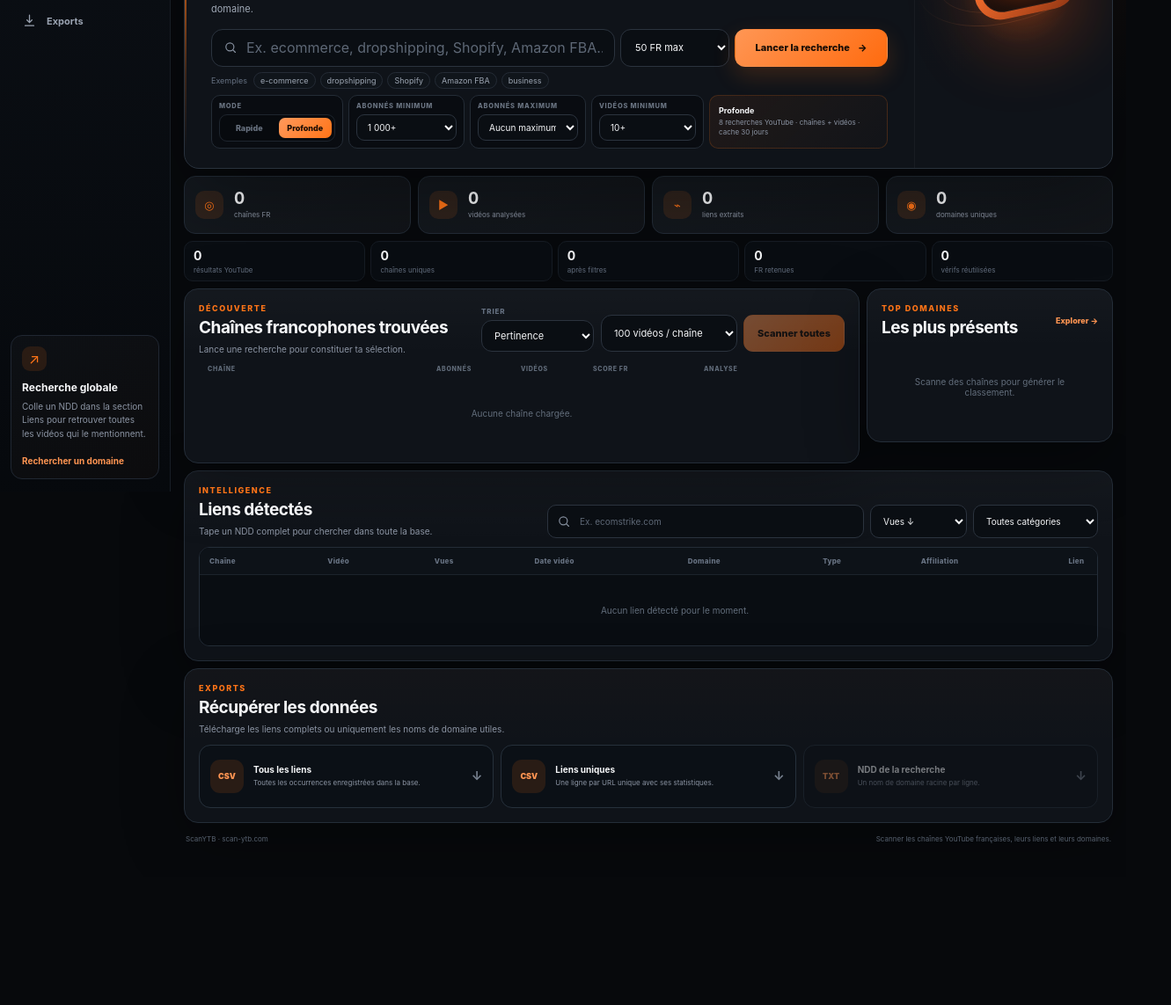
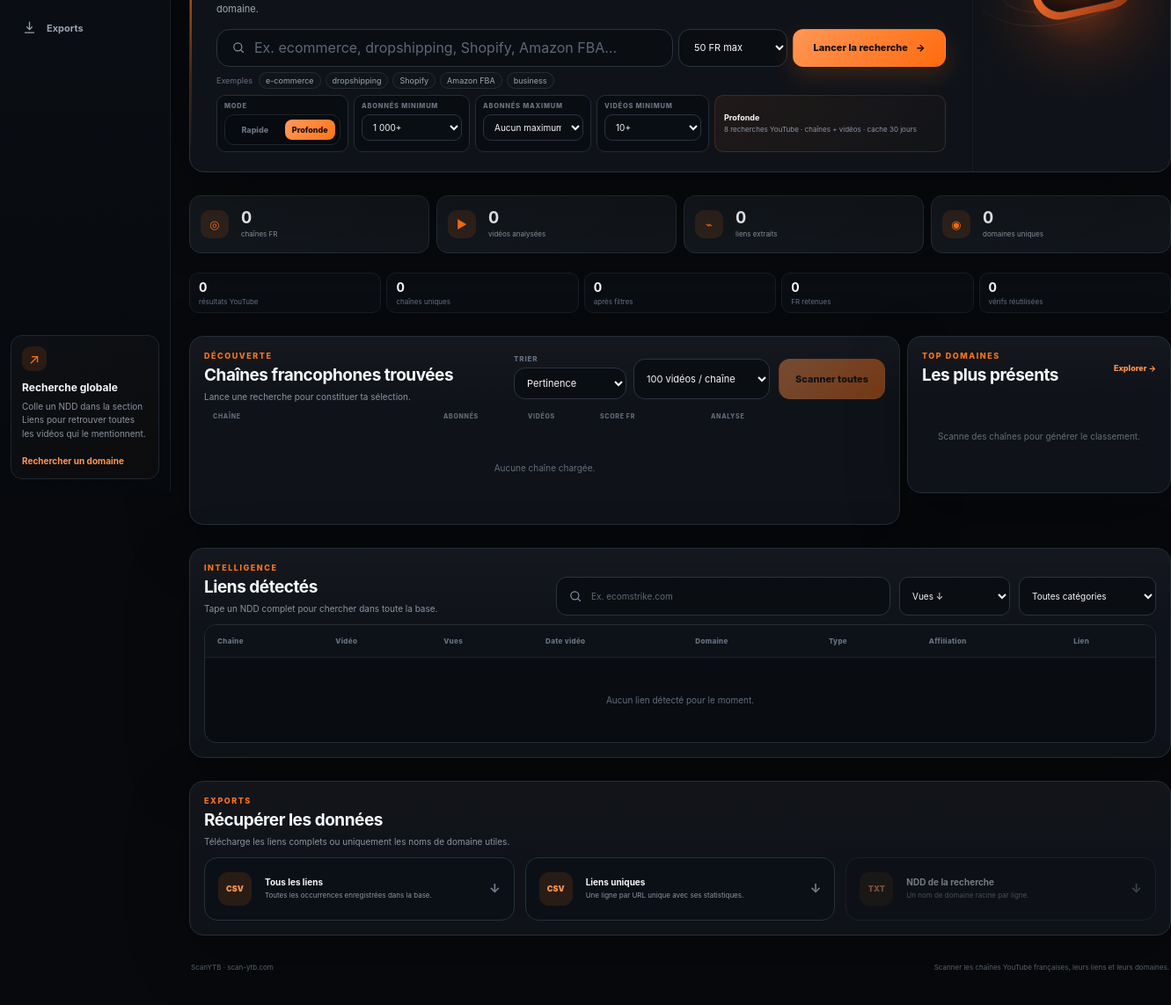
Before and after one commit to Echeckt/scanyoutbe, a website: page public/index.html in a window 1280 px wide. Shown: the part 241-1384 px from the top of the page at 88% size, 1331 px wide, since content can reach past the window. Before the commit the page ends 1238 px from the top, so only its background shows below. Drawn offline with Linux system fonts and the light colour scheme; no server answers.

Commit message:
Add files via upload

```diff
--- a/public/styles.css
+++ b/public/styles.css
@@ -39,7 +39,7 @@ button, a { -webkit-tap-highlight-color: transparent; }
 a { color: inherit; }
 svg { width: 1em; height: 1em; fill: none; stroke: currentColor; stroke-width: 1.8; stroke-linecap: round; stroke-linejoin: round; }
 
-.app-shell { min-height: 100vh; display: grid; grid-template-columns: 214px minmax(0, 1fr); }
+.app-shell { min-height: 100vh; display: grid; grid-template-columns: 214px minmax(0, 1fr); column-gap: 6px; }
 .sidebar {
   position: fixed;
   inset: 0 auto 0 0;
@@ -47,7 +47,7 @@ svg { width: 1em; height: 1em; fill: none; stroke: currentColor; stroke-width: 1
   width: 214px;
   display: flex;
   flex-direction: column;
-  padding: 22px 14px 18px;
+  padding: 26px 16px 22px;
   border-right: 1px solid var(--border-soft);
   background: linear-gradient(180deg, rgba(12, 16, 22, .98), rgba(6, 9, 13, .98));
 }
@@ -61,7 +61,7 @@ svg { width: 1em; height: 1em; fill: none; stroke: currentColor; stroke-width: 1
 .brand-copy strong { display: block; font-size: 15px; letter-spacing: -.02em; }
 .brand-copy small { display: block; margin-top: 2px; color: var(--muted-2); font-size: 10px; }
 
-.side-nav { display: grid; gap: 5px; }
+.side-nav { display: grid; gap: 8px; margin-top: 8px; }
 .nav-item {
   display: flex; align-items: center; gap: 11px; min-height: 42px; padding: 0 12px;
   border: 1px solid transparent; border-radius: 12px; color: #9aa3b1; text-decoration: none;
@@ -73,7 +73,7 @@ svg { width: 1em; height: 1em; fill: none; stroke: currentColor; stroke-width: 1
 .nav-item.active svg { color: var(--orange); }
 
 .sidebar-note {
-  margin-top: auto; padding: 14px; border: 1px solid var(--border); border-radius: 15px;
+  margin-top: auto; padding: 18px 16px; border: 1px solid var(--border); border-radius: 18px;
   background: linear-gradient(145deg, rgba(255,255,255,.025), rgba(255,116,23,.025));
 }
 .sidebar-note .mini-icon { display: grid; place-items: center; width: 28px; height: 28px; margin-bottom: 11px; border-radius: 9px; color: var(--orange); background: var(--orange-soft); }
@@ -83,8 +83,8 @@ svg { width: 1em; height: 1em; fill: none; stroke: currentColor; stroke-width: 1
 
 .workspace { grid-column: 2; min-width: 0; }
 .topbar {
-  position: sticky; top: 0; z-index: 24; height: 72px; display: flex; align-items: center; justify-content: space-between; gap: 16px;
-  padding: 0 24px; border-bottom: 1px solid rgba(255,255,255,.055); background: rgba(7, 9, 12, .78); backdrop-filter: blur(18px);
+  position: sticky; top: 0; z-index: 24; height: 78px; display: flex; align-items: center; justify-content: space-between; gap: 18px;
+  padding: 0 28px; border-bottom: 1px solid rgba(255,255,255,.055); background: rgba(7, 9, 12, .78); backdrop-filter: blur(18px);
 }
 .top-search {
   width: min(640px, 65vw); min-height: 40px; display: flex; align-items: center; gap: 10px; padding: 0 12px;
@@ -97,18 +97,20 @@ kbd { padding: 4px 7px; border: 1px solid #242c37; border-radius: 7px; backgroun
 .quiet-link { color: var(--muted); text-decoration: none; font-size: 11px; font-weight: 700; }
 .quiet-link:hover { color: white; }
 
-.content { width: min(1540px, calc(100% - 40px)); margin: 22px auto 48px; }
+.content { width: min(1560px, calc(100% - 52px)); margin: 28px auto 56px; display: grid; gap: 18px; }
 .panel {
   border: 1px solid var(--border); border-radius: var(--radius); background: linear-gradient(180deg, rgba(255,255,255,.015), transparent), var(--panel); box-shadow: var(--shadow);
 }
 
-.hero-card { position: relative; min-height: 360px; display: grid; grid-template-columns: minmax(0, 1.55fr) minmax(290px, .65fr); overflow: hidden; }
-.hero-copy { position: relative; z-index: 2; padding: 34px 36px 30px; }
+.metrics + .telemetry { margin-top: -4px; }
+
+.hero-card { position: relative; min-height: 382px; display: grid; grid-template-columns: minmax(0, 1.55fr) minmax(310px, .68fr); overflow: hidden; }
+.hero-copy { position: relative; z-index: 2; padding: 42px 44px 38px; }
 .eyebrow { color: var(--orange); font-size: 9px; font-weight: 850; letter-spacing: .17em; text-transform: uppercase; }
 .hero-copy > h1 { margin: 9px 0 0; color: #cfd4dc; font-size: 13px; font-weight: 730; letter-spacing: -.01em; }
-.hero-title { max-width: 760px; margin: 7px 0 12px; font-size: clamp(34px, 4vw, 58px); line-height: .98; letter-spacing: -.045em; }
+.hero-title { max-width: 780px; margin: 10px 0 16px; font-size: clamp(36px, 4vw, 58px); line-height: 1.01; letter-spacing: -.045em; }
 .hero-title span { color: var(--orange-2); }
-.hero-copy > p { max-width: 730px; margin: 0; color: #a5adba; font-size: 13px; line-height: 1.65; }
+.hero-copy > p { max-width: 760px; margin: 0; color: #a5adba; font-size: 14px; line-height: 1.75; }
 
 .hero-visual { position: relative; min-height: 100%; border-left: 1px solid rgba(255,255,255,.04); background: radial-gradient(circle at 55% 45%, rgba(255,116,23,.24), transparent 28%), linear-gradient(145deg, rgba(255,116,23,.05), transparent 55%); }
 .hero-visual::after { content: ""; position: absolute; inset: 0; background: linear-gradient(90deg, var(--panel), transparent 30%); pointer-events: none; }
@@ -125,20 +127,20 @@ kbd { padding: 4px 7px; border: 1px solid #242c37; border-radius: 7px; backgroun
 .visual-label { position: absolute; z-index: 3; right: 28px; bottom: 26px; width: 180px; color: #cdd2da; font-size: 10px; line-height: 1.45; text-align: right; }
 .visual-label span { display: inline-block; width: 28px; height: 1px; margin: 0 8px 3px 0; background: var(--orange); }
 
-.discover-form { margin-top: 22px; }
-.search-main-row { display: grid; grid-template-columns: minmax(0, 1fr) 132px auto; gap: 8px; }
+.discover-form { margin-top: 28px; }
+.search-main-row { display: grid; grid-template-columns: minmax(0, 1fr) 146px auto; gap: 12px; }
 .search-field, .filter-search { display: flex; align-items: center; gap: 10px; border: 1px solid #2b333e; background: #0a0e13; }
-.search-field { min-height: 48px; padding: 0 13px; border-radius: 13px; }
+.search-field { min-height: 54px; padding: 0 16px; border-radius: 15px; }
 .search-field svg, .filter-search svg { flex: 0 0 auto; width: 16px; height: 16px; color: #8791a0; }
 .search-field input, .filter-search input { min-width: 0; width: 100%; padding: 0; border: 0; outline: 0; background: transparent; color: white; }
 input::placeholder { color: #5e6876; }
 select, input { color: var(--text); }
 select {
-  width: 100%; border: 1px solid #2b333e; border-radius: 12px; outline: 0; background: #0a0e13; padding: 11px 12px; font-size: 11px;
+  width: 100%; border: 1px solid #2b333e; border-radius: 13px; outline: 0; background: #0a0e13; padding: 12px 13px; font-size: 11px;
 }
 select:focus, .search-field:focus-within, .filter-search:focus-within { border-color: rgba(255,116,23,.58); box-shadow: 0 0 0 3px rgba(255,116,23,.08); }
 
-.button { display: inline-flex; align-items: center; justify-content: center; gap: 9px; min-height: 42px; padding: 0 15px; border-radius: 11px; border: 1px solid transparent; cursor: pointer; text-decoration: none; font-weight: 790; font-size: 11px; transition: .18s ease; }
+.button { display: inline-flex; align-items: center; justify-content: center; gap: 9px; min-height: 46px; padding: 0 18px; border-radius: 13px; border: 1px solid transparent; cursor: pointer; text-decoration: none; font-weight: 790; font-size: 11px; transition: .18s ease; }
 .button:hover { transform: translateY(-1px); }
 .button.primary { color: #160c05; background: linear-gradient(135deg, #ff9654, #ff6b0f); box-shadow: 0 10px 26px rgba(255,116,23,.18); }
 .button.secondary { color: #d8dce3; background: #10151b; border-color: #29313c; }
@@ -146,36 +148,36 @@ select:focus, .search-field:focus-within, .filter-search:focus-within { border-c
 .button.small { min-height: 36px; padding: 0 12px; font-size: 10px; }
 .button:disabled { opacity: .42; cursor: not-allowed; transform: none; box-shadow: none; }
 
-.quick-queries { display: flex; align-items: center; flex-wrap: wrap; gap: 6px; margin-top: 9px; }
+.quick-queries { display: flex; align-items: center; flex-wrap: wrap; gap: 8px; margin-top: 14px; }
 .quick-queries > span { margin-right: 2px; color: var(--muted-2); font-size: 9px; }
 .quick-queries button { padding: 4px 8px; border: 1px solid #242b35; border-radius: 999px; background: #10151b; color: #9ca5b2; font-size: 9px; cursor: pointer; }
 .quick-queries button:hover { color: white; border-color: #3a4654; }
 
-.search-options-row { display: grid; grid-template-columns: 170px 150px 145px minmax(220px, 1fr); gap: 8px; margin-top: 12px; }
-.option-group { min-width: 0; padding: 9px 10px; border: 1px solid #202731; border-radius: 12px; background: rgba(7,10,14,.62); }
-.option-label { display: block; margin-bottom: 6px; color: #697381; font-size: 8px; font-weight: 850; letter-spacing: .1em; text-transform: uppercase; }
+.search-options-row { display: grid; grid-template-columns: 180px 165px 165px 165px minmax(220px, 1fr); gap: 12px; margin-top: 18px; }
+.option-group { min-width: 0; padding: 12px 13px; border: 1px solid #202731; border-radius: 14px; background: rgba(7,10,14,.62); }
+.option-label { display: block; margin-bottom: 8px; color: #697381; font-size: 8px; font-weight: 850; letter-spacing: .1em; text-transform: uppercase; }
 .option-group select { padding: 8px 9px; border-radius: 9px; font-size: 10px; }
-.mode-switch { display: grid; grid-template-columns: repeat(2, 1fr); gap: 3px; padding: 3px; border-radius: 9px; background: #070a0e; border: 1px solid #1e252e; }
-.mode-btn { border: 0; border-radius: 7px; padding: 7px 8px; background: transparent; color: #697381; font-size: 9px; font-weight: 780; cursor: pointer; }
+.mode-switch { display: grid; grid-template-columns: repeat(2, 1fr); gap: 5px; padding: 5px; border-radius: 11px; background: #070a0e; border: 1px solid #1e252e; }
+.mode-btn { border: 0; border-radius: 8px; padding: 9px 10px; background: transparent; color: #697381; font-size: 9px; font-weight: 780; cursor: pointer; }
 .mode-btn.active { color: #1a0c04; background: linear-gradient(135deg, #ff995c, #ff7417); }
-.deep-hint { display: flex; flex-direction: column; justify-content: center; padding: 9px 12px; border: 1px solid rgba(255,116,23,.18); border-radius: 12px; background: linear-gradient(135deg, rgba(255,116,23,.07), rgba(255,116,23,.015)); }
+.deep-hint { display: flex; flex-direction: column; justify-content: center; padding: 14px 16px; border: 1px solid rgba(255,116,23,.18); border-radius: 14px; background: linear-gradient(135deg, rgba(255,116,23,.07), rgba(255,116,23,.015)); }
 .deep-hint strong { font-size: 10px; }
 .deep-hint span { margin-top: 4px; color: var(--muted); font-size: 9px; line-height: 1.45; }
 
-.metrics { display: grid; grid-template-columns: repeat(4, minmax(0, 1fr)); gap: 10px; margin: 12px 0; }
-.metric-card { display: flex; align-items: center; gap: 12px; min-height: 84px; padding: 15px 16px; border: 1px solid var(--border); border-radius: 15px; background: linear-gradient(145deg, rgba(255,255,255,.018), rgba(255,116,23,.012)), var(--panel); }
+.metrics { display: grid; grid-template-columns: repeat(4, minmax(0, 1fr)); gap: 14px; margin: 0; }
+.metric-card { display: flex; align-items: center; gap: 14px; min-height: 96px; padding: 18px 20px; border: 1px solid var(--border); border-radius: 18px; background: linear-gradient(145deg, rgba(255,255,255,.018), rgba(255,116,23,.012)), var(--panel); }
 .metric-icon { width: 38px; height: 38px; flex: 0 0 auto; display: grid; place-items: center; border-radius: 12px; color: var(--orange); background: var(--orange-soft); font-size: 15px; }
 .metric-card strong { display: block; font-size: 22px; line-height: 1; letter-spacing: -.035em; font-variant-numeric: tabular-nums; }
 .metric-card small { display: block; margin-top: 6px; color: var(--muted); font-size: 9px; }
 
-.telemetry { display: grid; grid-template-columns: repeat(5, minmax(0, 1fr)); gap: 8px; margin: 0 0 12px; }
-.telemetry > div { padding: 10px 12px; border: 1px solid var(--border-soft); border-radius: 12px; background: #0a0e13; }
+.telemetry { display: grid; grid-template-columns: repeat(5, minmax(0, 1fr)); gap: 12px; margin: 0; }
+.telemetry > div { padding: 13px 14px; border: 1px solid var(--border-soft); border-radius: 14px; background: #0a0e13; }
 .telemetry strong { display: block; font-size: 15px; }
 .telemetry span { display: block; margin-top: 3px; color: var(--muted-2); font-size: 8px; }
 
-.dashboard-grid { display: grid; grid-template-columns: minmax(0, 1.75fr) minmax(280px, .58fr); gap: 12px; align-items: start; }
-.discovery-panel, .domains-panel, .links-panel, .exports-panel { padding: 20px; }
-.section-head { display: flex; align-items: flex-end; justify-content: space-between; gap: 16px; margin-bottom: 14px; }
+.dashboard-grid { display: grid; grid-template-columns: minmax(0, 1.72fr) minmax(300px, .62fr); gap: 18px; align-items: start; }
+.discovery-panel, .domains-panel, .links-panel, .exports-panel { padding: 24px; }
+.section-head { display: flex; align-items: flex-end; justify-content: space-between; gap: 18px; margin-bottom: 18px; }
 .section-head.compact { align-items: center; }
 h2 { margin: 5px 0 0; font-size: 19px; letter-spacing: -.025em; }
 .muted { margin: 6px 0 0; color: var(--muted); font-size: 10px; line-height: 1.5; }
@@ -185,23 +187,23 @@ h2 { margin: 5px 0 0; font-size: 19px; letter-spacing: -.025em; }
 .sort-control { display: flex; flex-direction: column; gap: 5px; }
 .sort-control > span { color: var(--muted-2); font-size: 8px; font-weight: 820; text-transform: uppercase; letter-spacing: .1em; }
 .sort-control select { width: 128px; padding: 9px 10px; }
-.bulk-actions { display: flex; gap: 7px; }
+.bulk-actions { display: flex; gap: 10px; }
 .bulk-actions select { width: 155px; padding: 9px 10px; }
 
-.bulk-progress { margin: 0 0 13px; padding: 10px 12px; border: 1px solid #232b35; border-radius: 11px; background: #0a0e13; }
+.bulk-progress { margin: 0 0 16px; padding: 14px 15px; border: 1px solid #232b35; border-radius: 13px; background: #0a0e13; }
 .bulk-progress-top { display: flex; justify-content: space-between; gap: 12px; margin-bottom: 7px; color: var(--muted); font-size: 9px; }
 .bulk-progress-top strong { color: #e3e7ed; }
 .progress-track { height: 5px; border-radius: 99px; overflow: hidden; background: #1b222b; }
 .progress-bar { width: 0; height: 100%; border-radius: inherit; background: linear-gradient(90deg, #ff5d0a, #ff9b57); transition: width .25s ease; }
 
 .channel-table-head { display: grid; grid-template-columns: minmax(0, 1fr) auto; gap: 12px; padding: 0 12px 8px; color: #5f6978; font-size: 8px; font-weight: 800; letter-spacing: .08em; text-transform: uppercase; }
-.channel-list { display: grid; gap: 6px; }
-.channel-card { display: grid; grid-template-columns: 46px minmax(0, 1fr) auto; align-items: center; gap: 12px; padding: 10px 11px; border: 1px solid #1f2730; border-radius: 13px; background: #0a0e13; transition: .16s ease; }
+.channel-list { display: grid; gap: 10px; }
+.channel-card { display: grid; grid-template-columns: 46px minmax(0, 1fr) auto; align-items: center; gap: 14px; padding: 14px 15px; border: 1px solid #1f2730; border-radius: 16px; background: #0a0e13; transition: .16s ease; }
 .channel-card:hover { transform: translateY(-1px); border-color: #303b48; background: #0c1117; }
 .avatar { width: 46px; height: 46px; border-radius: 13px; object-fit: cover; background: #151b22; }
 .channel-info { min-width: 0; }
 .channel-name { overflow: hidden; text-overflow: ellipsis; white-space: nowrap; font-size: 12px; font-weight: 820; }
-.channel-meta { display: flex; align-items: center; flex-wrap: wrap; gap: 5px 9px; margin-top: 5px; color: #7f8997; font-size: 9px; }
+.channel-meta { display: flex; align-items: center; flex-wrap: wrap; gap: 7px 10px; margin-top: 7px; color: #7f8997; font-size: 9px; }
 .channel-meta strong { color: #c2c9d3; }
 .channel-meta a { color: #8e98a6; }
 .channel-meta a:hover { color: var(--orange-2); }
@@ -212,8 +214,8 @@ h2 { margin: 5px 0 0; font-size: 19px; letter-spacing: -.025em; }
 .channel-actions { display: flex; align-items: center; gap: 7px; }
 .scan-select { width: 92px; padding: 8px; border-radius: 9px; font-size: 9px; }
 
-.domain-list { display: grid; gap: 2px; }
-.domain-row { display: grid; grid-template-columns: 28px minmax(0, 1fr) auto; align-items: center; gap: 8px; padding: 9px 0; border-bottom: 1px solid #1c232c; }
+.domain-list { display: grid; gap: 6px; }
+.domain-row { display: grid; grid-template-columns: 30px minmax(0, 1fr) auto; align-items: center; gap: 10px; padding: 12px 0; border-bottom: 1px solid #1c232c; }
 .domain-row:last-child { border-bottom: 0; }
 .domain-rank { width: 25px; height: 25px; display: grid; place-items: center; border-radius: 8px; color: #798391; background: #151b22; font-size: 9px; font-weight: 850; }
 .domain-row:nth-child(-n+3) .domain-rank { color: var(--orange); background: var(--orange-soft); }
@@ -222,16 +224,16 @@ h2 { margin: 5px 0 0; font-size: 19px; letter-spacing: -.025em; }
 .domain-sub { margin-top: 2px; color: var(--muted-2); font-size: 8px; }
 .domain-count { color: #aab2be; font-size: 9px; font-weight: 800; }
 
-.links-panel { margin-top: 12px; scroll-margin-top: 88px; }
+.links-panel { margin-top: 0; scroll-margin-top: 88px; }
 .links-head { align-items: flex-end; }
-.filters { display: grid; grid-template-columns: minmax(230px, 360px) 110px 142px; gap: 7px; }
-.filter-search { min-height: 38px; padding: 0 10px; border-radius: 10px; }
+.filters { display: grid; grid-template-columns: minmax(260px, 380px) 126px 156px; gap: 10px; }
+.filter-search { min-height: 44px; padding: 0 13px; border-radius: 12px; }
 .filter-search input { font-size: 10px; }
 .filters select { padding: 9px 10px; border-radius: 10px; font-size: 10px; }
-.table-wrap { overflow: auto; border: 1px solid #1f2730; border-radius: 12px; background: #090d12; }
+.table-wrap { overflow: auto; border: 1px solid #1f2730; border-radius: 14px; background: #090d12; }
 table { width: 100%; min-width: 1080px; border-collapse: collapse; font-size: 9px; }
-th { position: sticky; top: 0; z-index: 2; padding: 10px 11px; background: #0c1117; color: #687383; text-align: left; font-size: 8px; font-weight: 800; letter-spacing: .04em; }
-td { max-width: 290px; padding: 10px 11px; border-top: 1px solid #1c232c; color: #aeb6c1; }
+th { position: sticky; top: 0; z-index: 2; padding: 13px 14px; background: #0c1117; color: #687383; text-align: left; font-size: 8px; font-weight: 800; letter-spacing: .04em; }
+td { max-width: 290px; padding: 13px 14px; border-top: 1px solid #1c232c; color: #aeb6c1; vertical-align: middle; }
 tbody tr:hover td { background: rgba(255,255,255,.012); }
 td a { color: #dfe3e9; text-decoration: none; }
 td a:hover { color: var(--orange-2); }
@@ -243,11 +245,11 @@ td a:hover { color: var(--orange-2); }
 .badge.high { color: #ff9c5f; background: rgba(255,116,23,.1); }
 .badge.possible { color: #ffd06a; background: rgba(255,208,106,.08); }
 .badge.low { color: #7de0aa; background: rgba(70,216,144,.08); }
-.empty-state, .empty-cell { padding: 34px 12px; color: #626d7b; font-size: 10px; text-align: center; }
+.empty-state, .empty-cell { padding: 42px 16px; color: #626d7b; font-size: 10px; text-align: center; }
 
-.exports-panel { margin-top: 12px; }
-.export-grid { display: grid; grid-template-columns: repeat(3, minmax(0, 1fr)); gap: 8px; }
-.export-card { min-width: 0; min-height: 78px; display: grid; grid-template-columns: 38px minmax(0, 1fr) auto; align-items: center; gap: 11px; padding: 12px; border: 1px solid #222a34; border-radius: 13px; background: #0a0e13; color: inherit; text-align: left; text-decoration: none; cursor: pointer; }
+.exports-panel { margin-top: 0; }
+.export-grid { display: grid; grid-template-columns: repeat(3, minmax(0, 1fr)); gap: 12px; }
+.export-card { min-width: 0; min-height: 88px; display: grid; grid-template-columns: 40px minmax(0, 1fr) auto; align-items: center; gap: 13px; padding: 15px; border: 1px solid #222a34; border-radius: 15px; background: #0a0e13; color: inherit; text-align: left; text-decoration: none; cursor: pointer; }
 button.export-card { width: 100%; font: inherit; }
 .export-card:hover:not(:disabled) { border-color: #35404e; transform: translateY(-1px); }
 .export-card:disabled { opacity: .45; cursor: not-allowed; }
@@ -257,7 +259,7 @@ button.export-card { width: 100%; font: inherit; }
 .export-card small { display: block; margin-top: 4px; color: var(--muted); font-size: 8px; line-height: 1.4; }
 .export-card b { color: #77818f; font-size: 14px; }
 
-.footer { display: flex; justify-content: space-between; gap: 18px; padding: 20px 2px 0; color: #56606e; font-size: 8px; }
+.footer { display: flex; justify-content: space-between; gap: 18px; padding: 8px 2px 0; color: #56606e; font-size: 8px; }
 .toast { position: fixed; z-index: 80; right: 20px; bottom: 20px; max-width: min(420px, calc(100vw - 40px)); padding: 11px 13px; border: 1px solid #313a46; border-radius: 11px; background: #11171e; box-shadow: 0 18px 60px rgba(0,0,0,.48); color: #dde2e8; font-size: 10px; opacity: 0; transform: translateY(8px); pointer-events: none; transition: .18s ease; }
 .toast.show { opacity: 1; transform: translateY(0); }
 .toast.error { border-color: rgba(255,107,115,.4); color: #ffb5ba; }
@@ -271,8 +273,8 @@ button.export-card { width: 100%; font: inherit; }
   .brand-copy, .nav-item span, .sidebar-note { display: none; }
   .nav-item { justify-content: center; padding: 0; }
   .nav-item svg { width: 18px; height: 18px; }
-  .content { width: min(100% - 28px, 1540px); }
-  .hero-card { grid-template-columns: 1fr 260px; }
+  .content { width: min(100% - 32px, 1540px); }
+  .hero-card { grid-template-columns: 1fr 290px; }
   .search-options-row { grid-template-columns: repeat(3, 1fr); }
   .deep-hint { grid-column: 1 / -1; }
   .export-grid { grid-template-columns: repeat(2, minmax(0, 1fr)); }
@@ -289,10 +291,10 @@ button.export-card { width: 100%; font: inherit; }
   .topbar { top: 58px; height: 60px; padding: 0 12px; }
   .top-search { width: 100%; }
   .topbar-actions { display: none; }
-  .content { width: min(100% - 20px, 1540px); margin-top: 12px; }
+  .content { width: min(100% - 24px, 1540px); margin-top: 16px; gap: 14px; }
   .hero-card { grid-template-columns: 1fr; min-height: 0; }
-  .hero-copy { padding: 26px 20px 22px; }
-  .hero-visual { min-height: 210px; border-left: 0; border-top: 1px solid rgba(255,255,255,.04); }
+  .hero-copy { padding: 30px 22px 26px; }
+  .hero-visual { min-height: 230px; border-left: 0; border-top: 1px solid rgba(255,255,255,.04); }
   .yt-cube { right: 50%; transform: translateX(50%) rotate(-12deg); top: 34px; width: 120px; height: 120px; }
   .visual-label { right: 20px; bottom: 18px; }
   .search-main-row, .search-options-row { grid-template-columns: 1fr; }
@@ -315,7 +317,7 @@ button.export-card { width: 100%; font: inherit; }
   .metric-card { min-height: 74px; padding: 12px; }
   .metric-icon { width: 34px; height: 34px; }
   .metric-card strong { font-size: 19px; }
-  .discovery-panel, .domains-panel, .links-panel, .exports-panel { padding: 15px; }
+  .discovery-panel, .domains-panel, .links-panel, .exports-panel { padding: 18px; }
   .channel-card { grid-template-columns: 42px minmax(0, 1fr); }
   .avatar { width: 42px; height: 42px; }
   .channel-actions { grid-column: 1 / -1; justify-content: flex-end; }
```
Also changed, not shown: README.md.
